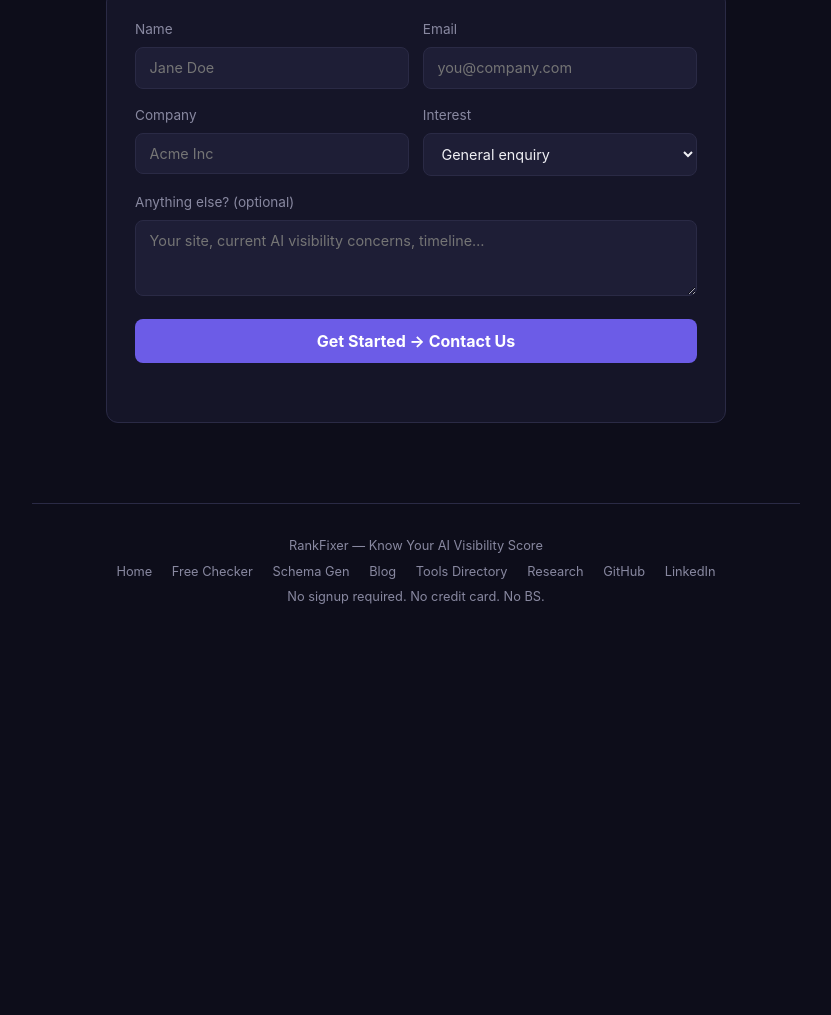
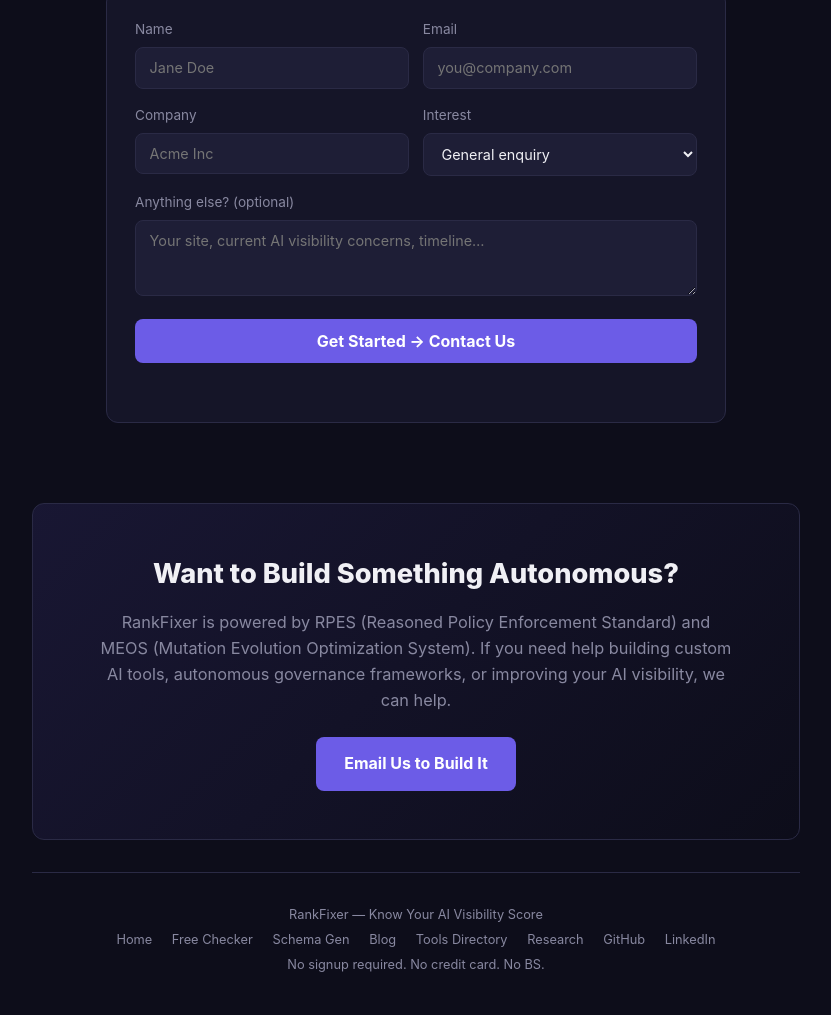
Before and after one commit to rankfixer-ai/rankfixer-core, a website: page site/index.html in a window 1280 px wide. Shown: the part 3908-4923 px from the top of the page, without its empty margins (224-1055 px from the left). Before the commit the page ends 4568 px from the top, so only its background shows below. Drawn offline with Linux system fonts and the light colour scheme.

Commit message:
feat: add tools directory tab and hire-us CTA section

```diff
--- a/site/index.html
+++ b/site/index.html
@@ -150,6 +150,16 @@
             text-decoration: none; font-weight: 500; font-size: 0.95rem; transition: background 0.2s;
         }
         .btn-github:hover { background: #1a1f23; text-decoration: none; }
+        /* HIRE CTA */
+        .hire-cta { padding: 3rem 0; text-align: center; background: linear-gradient(135deg, rgba(108, 92, 231, 0.12), rgba(0,0,0,0)); border: 1px solid var(--border); border-radius: var(--radius); margin: 2rem 0; }
+        .hire-cta h2 { font-size: 1.7rem; font-weight: 800; margin-bottom: 0.8rem; color: var(--text); }
+        .hire-cta p { max-width: 640px; margin: 0 auto 1.5rem; font-size: 1.02rem; line-height: 1.6; color: var(--text-muted); }
+        .btn-hire {
+            display: inline-block; background: var(--brand); color: #fff; padding: 14px 28px;
+            border-radius: var(--radius-sm); font-weight: 700; font-size: 1rem; text-decoration: none;
+            transition: background 0.2s;
+        }
+        .btn-hire:hover { background: var(--brand-hover); text-decoration: none; }
 
         /* CITE SECTION */
         .cite-section {
@@ -434,6 +444,12 @@
             </div>
         </section>
 
+        <!-- HIRE CTA -->
+        <section class="hire-cta">
+            <h2>Want to Build Something Autonomous?</h2>
+            <p>RankFixer is powered by RPES (Reasoned Policy Enforcement Standard) and MEOS (Mutation Evolution Optimization System). If you need help building custom AI tools, autonomous governance frameworks, or improving your AI visibility, we can help.</p>
+            <a class="btn-hire" href="mailto:acibronjan@gmail.com?subject=Project Inquiry">Email Us to Build It</a>
+        </section>
         <!-- FOOTER — matches checker exactly -->
         <footer class="site-footer">
             <p>RankFixer — Know Your AI Visibility Score</p>
```
